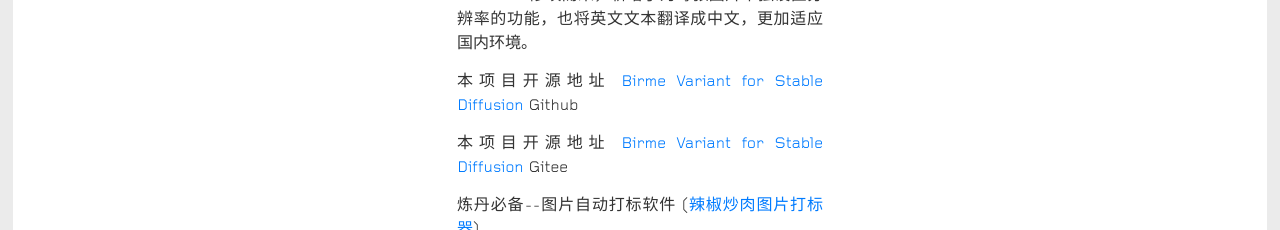
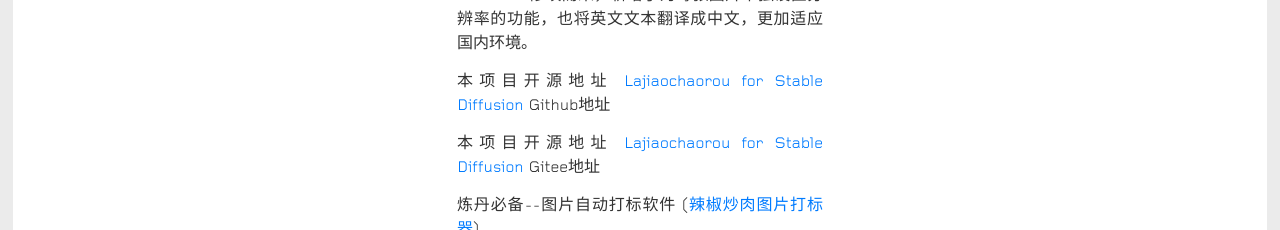
Before and after one commit to XTurnV007/SD-Image-process, a plain HTML site: page index.html in a window 1280 px wide. Shown: the part 958-1188 px from the top of the page. Drawn offline with nearby package versions, Linux system fonts and the light colour scheme.

Commit message:
新增开源地址

```diff
--- a/index.html
+++ b/index.html
@@ -195,8 +195,8 @@
       <div class="content col-md-6 offset-md-3 col-xl-4 offset-xl-4">
         <h2>关于</h2>
         <p>本项目基于开源项目 <a href="https://github.com/livelifebythecode/birme-sd-variant" target="_blank">Birme Variant for Stable Diffusion</a> 修改而来，新增了为每张图片单独设置分辨率的功能，也将英文文本翻译成中文，更加适应国内环境。</p>
-        <p>本项目开源地址 <a href="https://github.com/XTurnV007/lajiaochaorou" target="_blank">Birme Variant for Stable Diffusion</a> Github</p>
-        <p>本项目开源地址 <a href="https://gitee.com/cursorai/lajiaochaorou" target="_blank">Birme Variant for Stable Diffusion</a> Gitee</p>
+        <p>本项目开源地址 <a href="https://github.com/XTurnV007/lajiaochaorou" target="_blank">Lajiaochaorou for Stable Diffusion</a> Github地址</p>
+        <p>本项目开源地址 <a href="https://gitee.com/cursorai/lajiaochaorou" target="_blank">Lajiaochaorou for Stable Diffusion</a> Gitee地址</p>
         <p>炼丹必备--图片自动打标软件 (<a href="https://www.bilibili.com/video/BV1H5fYYUEoy/?vd_source=6bfaf74d3a14675a3ed0cd00c4a8a991">辣椒炒肉图片打标器</a>)</p>
         <p>支持开发者：</p>
         <div style="display: flex; align-items: center; justify-content: center; gap: 20px;">
```
